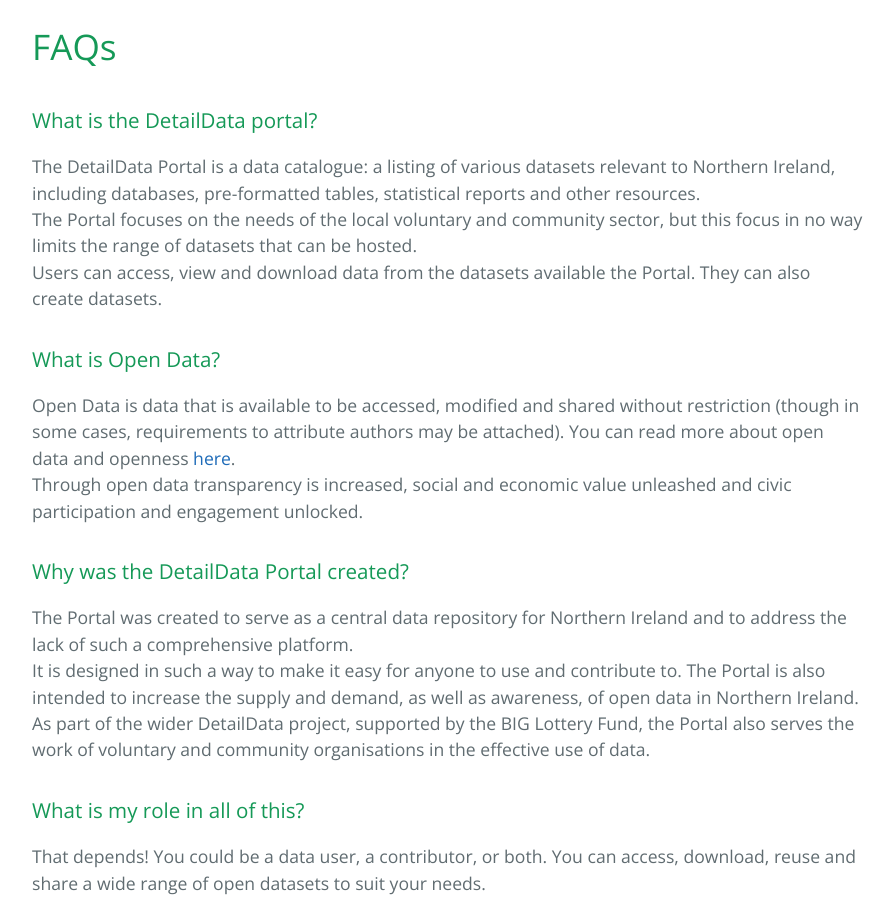
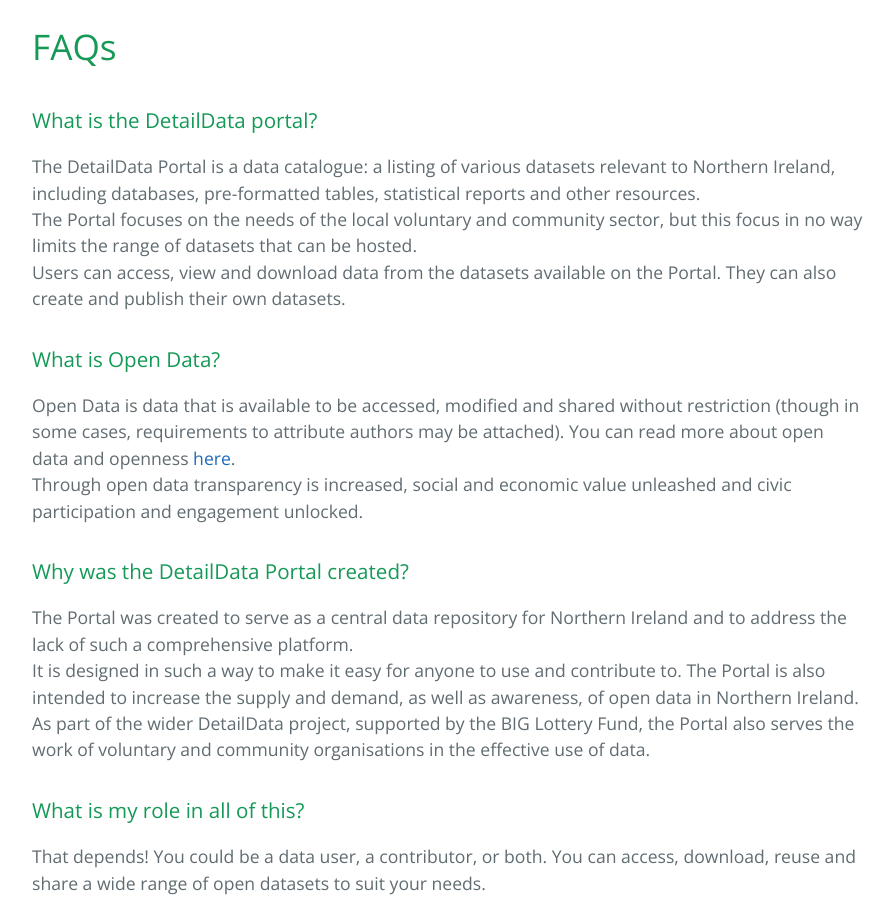
Before and after one commit to BobHarper1/dataportal, a Jekyll site: the page built from FAQ.html, in a window 1280 px wide and 900 px high, scrolled down 655 px. Shown: the whole window, without its empty margins (192-1086 px from the left). Built offline with Jekyll 4.4.1, drawn with Linux system fonts in a browser that asks for light colours; Markdown is read by kramdown in place of the engine named in the settings.

Commit message:
Update FAQ.html
typos

```diff
--- a/FAQ.html
+++ b/FAQ.html
@@ -8,7 +8,7 @@ title: Detail Data Portal FAQs
 
 <p>The DetailData Portal is a data catalogue: a listing of various datasets relevant to Northern Ireland, including databases, pre-formatted tables, statistical reports and other resources. <br />
 The Portal focuses on the needs of the local voluntary and community sector, but this focus in no way limits the range of datasets that can be hosted. <br />
-Users can access, view and download data from the datasets available the Portal. They can also create datasets.  </p>
+Users can access, view and download data from the datasets available on the Portal. They can also create and publish their own datasets.  </p>
 
 <h3>What is Open Data?</h3>
 
```
